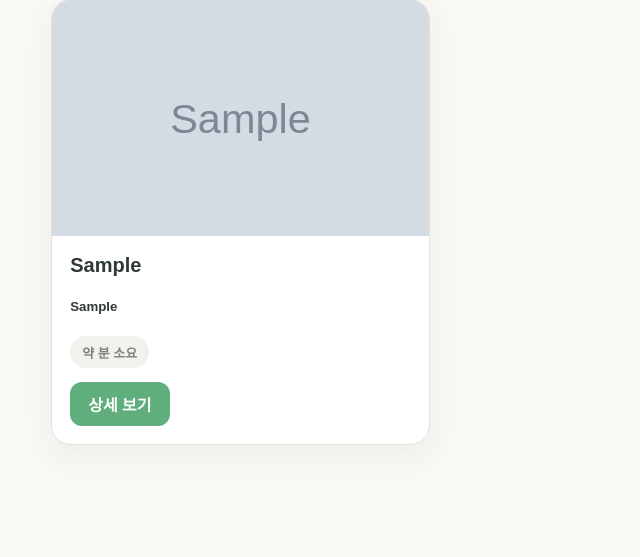
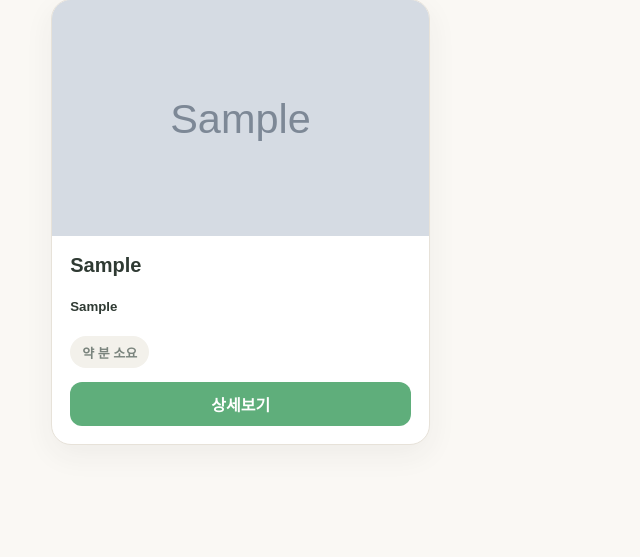
Before and after one commit to FoggyCaligo/project_week1, a Flask app: page / in a window 1280 px wide. Shown: the part 810-1367 px from the top of the page, without its empty margins (0-640 px from the left). Run offline with Flask 3, Linux system fonts and the light colour scheme; tables that the repository leaves empty hold one stand-in row (values such as "Sample post"); grey boxes marked "Sample" are stand-in pictures; parts of the project's set-up code (start-up, migrations or seed data) failed here and were passed over; some libraries are stand-ins or nearby versions.

Commit message:
fix: 홈화면 레시피 상세보기 수정

```diff
--- a/templates/home.html
+++ b/templates/home.html
@@ -134,7 +134,7 @@
             {% endif %}
           </div>
           <div class="recipeActions">
-            <a href="{{ url_for('recipe.recipeDetailPage', recipeID=recipe.rRCP_SEQ) }}" class="btn btnPrimary">상세 보기</a>
+            <a href="{{ url_for('recipe.recipeDetailPage', recipeID=recipe.RCP_SEQ) }}" class="btn btnPrimary" style="width: 100%;">상세보기</a>
           </div>
         </div>
       </article>
```
